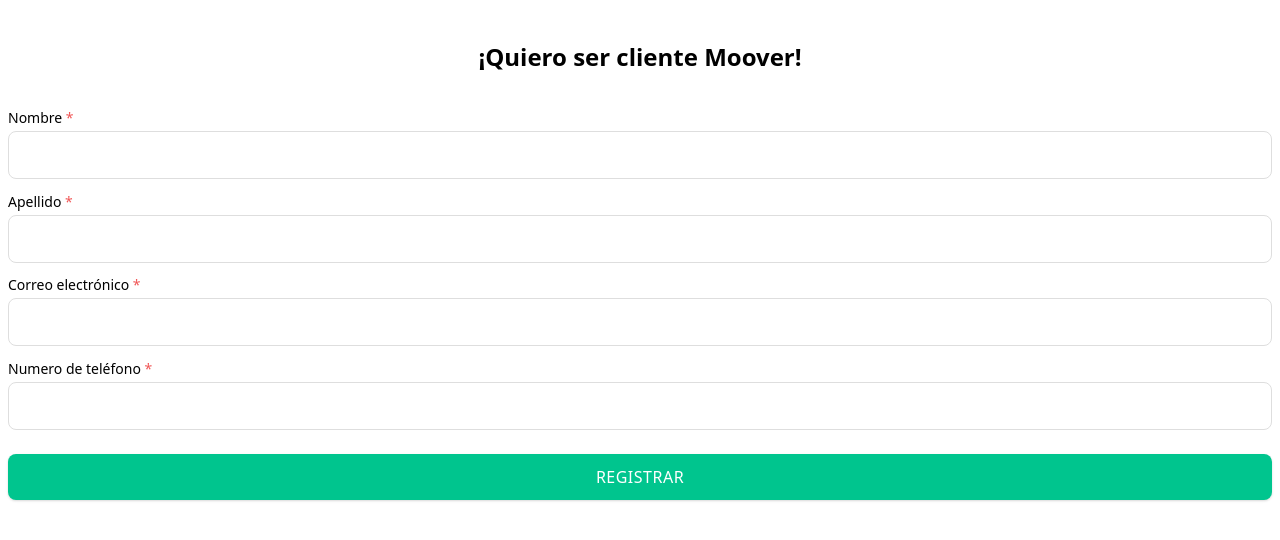
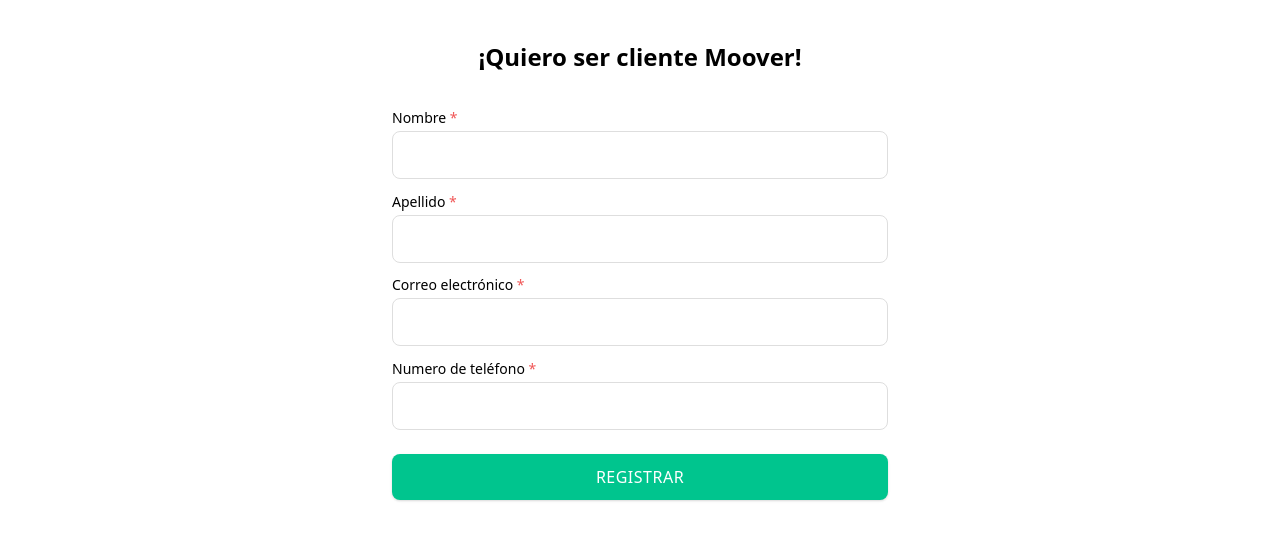
Before and after one commit to szapataq/moover, a Nuxt app: page /register in a window 1280 px wide. Shown: the top 540 px of the page. Built offline with nearby package versions, Linux system fonts and the light colour scheme.

Commit message:
correccion de estilos

```diff
--- a/layouts/default.vue
+++ b/layouts/default.vue
@@ -49,15 +49,61 @@
     }
     .app-container{
         height: 100%;
-        position: relative;
-        /* display: grid;
-        grid-template: auto 1fr auto / 1fr; */
     }
     .app-content{
         min-height: 100vh;
         /* padding: 24px; */
-        /* display: grid; */
-        /* align-items: center; */
+        /* display: grid;
+        align-items: center;
         justify-items: center;
+        background: crimson; */
+        width: 100%;
     }
+
+  input {
+    font-size: 16px;
+    padding: 0.75rem 1rem;
+    margin: 0 0.5rem;
+    margin-bottom: 0.5rem;
+    border: 1px solid #dedede;
+    border-radius: 0.5rem;
+    box-shadow: none;
+    box-sizing: border-box;
+  }
+
+  .button {
+    margin-top: 0.5rem;
+  }
+
+  .button[disabled] {
+    cursor: default;
+    opacity: 0.5;
+    cursor: not-allowed;
+  }
+  .button {
+    background: var(--primary-color);
+    padding: 0.75rem 1.5rem;
+    outline: none;
+    border-radius: 0.5rem;
+    font-size: 1rem;
+    border: none;
+    cursor: pointer;
+    color: white;
+    font-weight: 500;
+    text-transform: uppercase;
+    text-align: center;
+    box-shadow: 0 1px 3px 0 rgba(0, 0, 0, 0.1), 0 1px 2px 0 rgba(0, 0, 0, 0.06);
+    letter-spacing: 0.5px;
+    margin: 1rem 0.5rem 2rem 0.5rem;
+    text-decoration: none;
+  }
+    span{
+      color:rgb(240, 86, 86);
+    }
+
+  button:hover {
+    box-shadow: 0 4px 6px -1px rgba(0, 0, 0, 0.1),
+      0 2px 4px -1px rgba(0, 0, 0, 0.06);
+    opacity: 0.8;
+  }
 </style>
--- a/pages/register.vue
+++ b/pages/register.vue
@@ -43,10 +43,10 @@
 </script>
 <style scoped>
   div {
-    /* min-height: 100vh;
-    display: flex;
-    justify-content: center;
-    align-items: center; */
+    display: grid;
+    min-width: 320px;
+    max-width: 40%;
+    margin:0px auto;
   }
   h2 {
       padding: 2.5rem 1rem 0.5rem 1rem;
@@ -56,13 +56,6 @@
     display: flex;
     flex-direction: column;
   }
-
-  label {
-    font-size: 14px;
-    margin: 0.3rem 0.5rem;
-    margin-bottom: 0.25rem;
-  }
-
   input {
     font-size: 16px;
     padding: 0.75rem 1rem;
@@ -73,40 +66,9 @@
     box-shadow: none;
     box-sizing: border-box;
   }
-
-  .button {
-    margin-top: 0.5rem;
-  }
-
-  .button[disabled] {
-    cursor: default;
-    opacity: 0.5;
-    cursor: not-allowed;
-  }
-  .button {
-    background: var(--primary-color);
-    padding: 0.75rem 1.5rem;
-    outline: none;
-    border-radius: 0.5rem;
-    font-size: 1rem;
-    border: none;
-    cursor: pointer;
-    color: white;
-    font-weight: 500;
-    text-transform: uppercase;
-    text-align: center;
-    box-shadow: 0 1px 3px 0 rgba(0, 0, 0, 0.1), 0 1px 2px 0 rgba(0, 0, 0, 0.06);
-    letter-spacing: 0.5px;
-    margin: 1rem 0.5rem 2rem 0.5rem;
-    text-decoration: none;
-  }
-    span{
-      color:rgb(240, 86, 86);
-    }
-
-  button:hover {
-    box-shadow: 0 4px 6px -1px rgba(0, 0, 0, 0.1),
-      0 2px 4px -1px rgba(0, 0, 0, 0.06);
-    opacity: 0.8;
+  label {
+    font-size: 14px;
+    margin: 0.3rem 0.5rem;
+    margin-bottom: 0.25rem;
   }
 </style>
```
